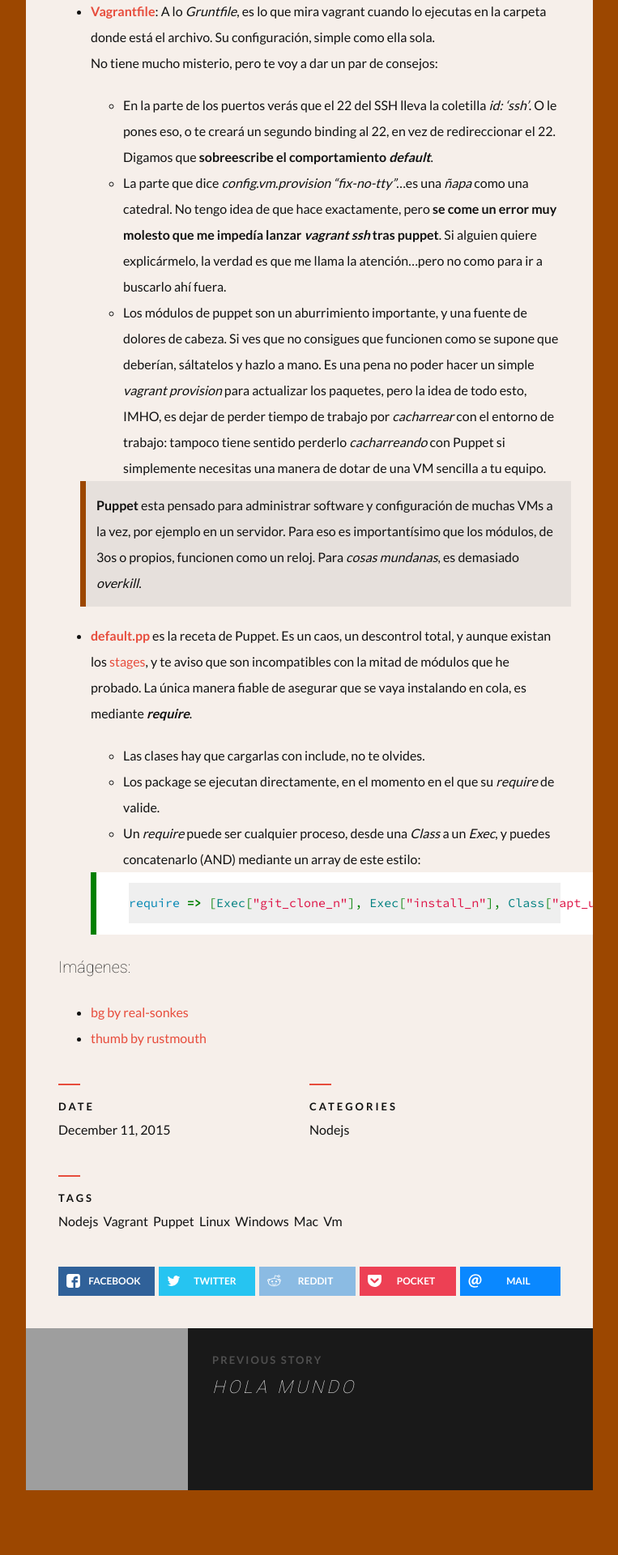
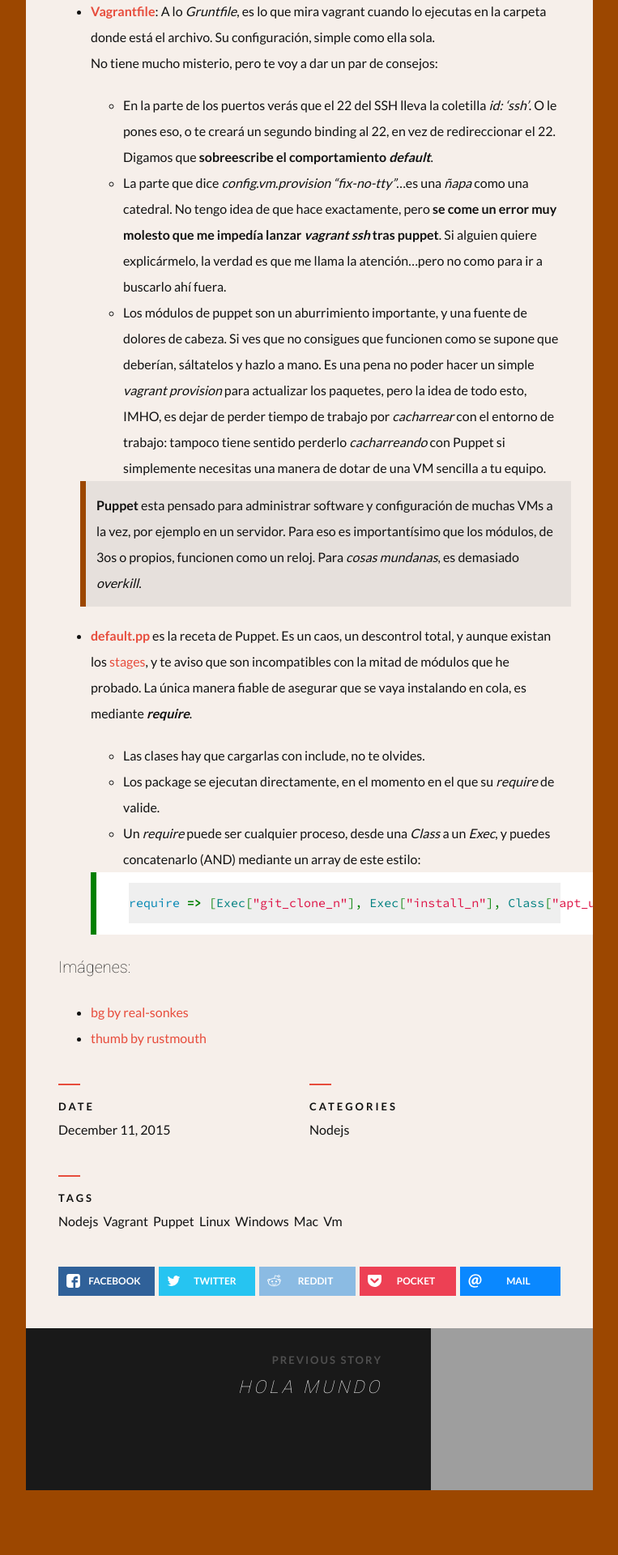
Before and after one commit to arkdelkaos/arkdelkaos.github.com, a Jekyll site: the page built from _posts/2015-12-11-unificar-con-vagrant.md, in a window 1280 px wide. Shown: the part 4353-6273 px from the top of the page at 81% size, without its empty margins (258-1021 px from the left). Built offline with Jekyll 4.4.1, drawn with Linux system fonts in a browser that asks for light colours; nearby versions of some CDN libraries; comment, search, counter and statistics services are not loaded; grey boxes are pictures that could not be loaded.

Commit message:
cambios sss previous-post

```diff
--- a/_includes/next.html
+++ b/_includes/next.html
@@ -11,14 +11,14 @@
 </div>
 {% endif %}
 {% if page.previous %}
-<div class="next-post">
-    <a href="{{ page.previous.url | prepend: site.baseurl }}" class="next-post-link"></a>
+<div class="previous-post">
+    <a href="{{ page.previous.url | prepend: site.baseurl }}" class="previous-post-link"></a>
 
-    <img src="{{ page.previous.thumb }}" class="next-post-thumb" />
+    <img src="{{ page.previous.thumb }}" class="previous-post-thumb" />
 
-    <div class="next-post-info">
-        <span class="next-story">previous Story</span>
-        <h3 class="next-post-title">{{ page.previous.title }}</h3>
+    <div class="previous-post-info">
+        <span class="previous-story">previous Story</span>
+        <h3 class="previous-post-title">{{ page.previous.title }}</h3>
     </div>
 </div>
 {% endif %}
--- a/_sass/_layout.scss
+++ b/_sass/_layout.scss
@@ -404,3 +404,81 @@
         }
     }
 }
+
+.previous-post {
+    background: lighten($dark-color, 3%);
+    color: $text-color-light;
+    height: 200px;
+    position: relative;
+
+    .previous-post-link {
+        bottom: 0;
+        left: 0;
+        position: absolute;
+        right: 0;
+        top: 0;
+
+        &:hover {
+            background: rgba($dark-color, .25);
+        }
+    }
+
+    @include media-query($on-laptop) {
+        height: auto;
+    }
+
+    .previous-post-thumb {
+        float: right;
+        height: 200px;
+        margin-left: 30px;
+        object-fit: cover;
+        width: 200px;
+
+        @include media-query($on-laptop) {
+            float: none;
+            margin: 0;
+            width: 100%;
+        }
+    }
+
+    .previous-post-info {
+        padding: 30px;
+        float: right;
+        text-align: right;
+
+        @include media-query($on-laptop) {
+            padding: 20px;
+        }
+
+        .previous-story {
+            color: $grey-color-dark;
+            font-family: $base-font-family-sans;
+            font-size: 13px;
+            font-weight: 700;
+            letter-spacing: 2px;
+            margin: 0;
+            padding: 0;
+            text-transform: uppercase;
+
+            @include transition($transition-base);
+        }
+
+        .previous-post-title {
+            font-size: 22px;
+            font-style: italic;
+            letter-spacing: 4px;
+            line-height: 150%;
+            margin: 0;
+            padding-top: 10px;
+            text-transform: uppercase;
+
+            @include transition($transition-base);
+
+            @include media-query($on-laptop) {
+                font-size: 20px;
+                letter-spacing: 2px;
+                padding-top: 15px;
+            }
+        }
+    }
+}
```
